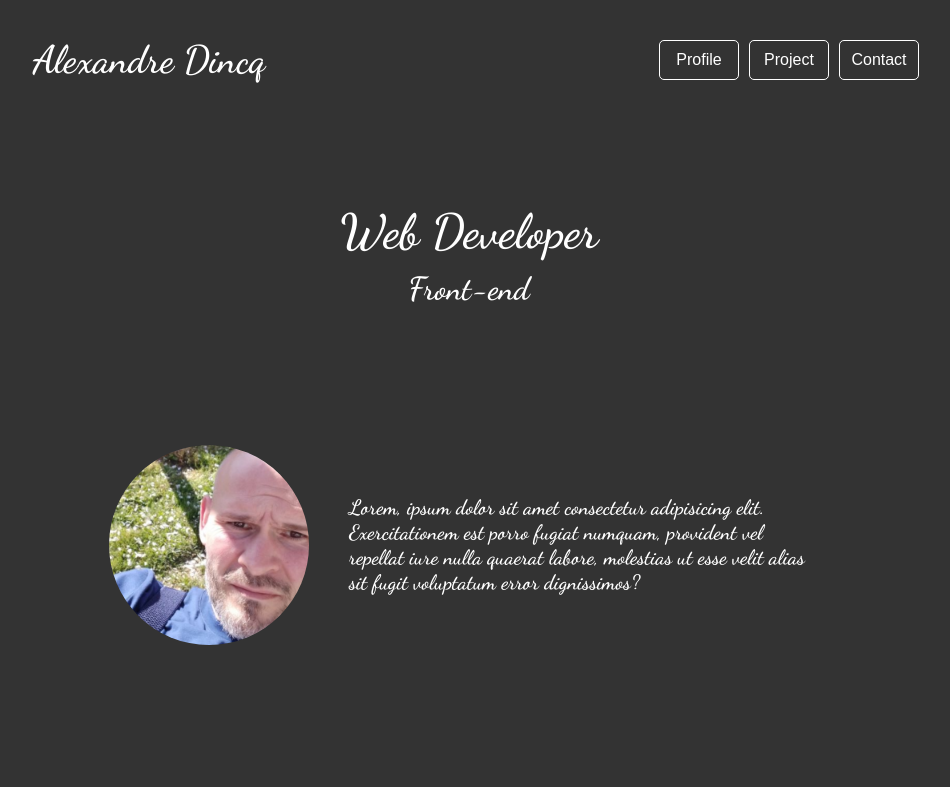
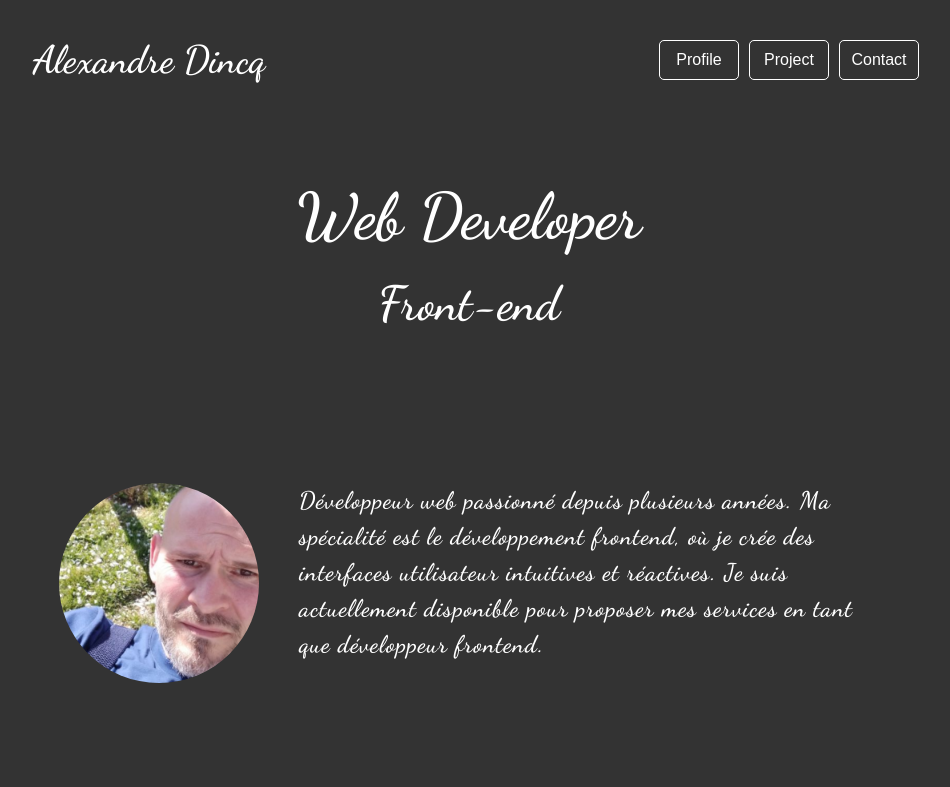
Before and after one commit to dagarbolino/porteFolio, a plain HTML site: page index.html in a window 1280 px wide. Shown: the top 787 px of the page, without its empty margins (171-1121 px from the left). Drawn offline with Linux system fonts and the light colour scheme.

Commit message:
Mise à jour du contenu et du style de la page d'accueil

```diff
--- a/index.html
+++ b/index.html
@@ -46,10 +46,8 @@
 
       <div class="profil">
         <img src="assets/images/profile-1.png" alt="img-moi" class="imgProfil">
-        <p class="profil_p">Lorem, ipsum dolor sit amet consectetur adipisicing elit. Exercitationem est porro
-          fugiat numquam, provident vel repellat iure nulla quaerat labore,
-          molestias ut esse velit alias sit
-          fugit voluptatum error dignissimos?
+        <p class="profil_p">Développeur web passionné depuis plusieurs années. Ma spécialité est le développement frontend, où je crée des interfaces utilisateur intuitives et réactives. Je suis actuellement disponible pour proposer mes services en tant que développeur frontend.
+
         </p>
       </div>
 
--- a/style.css
+++ b/style.css
@@ -10,7 +10,6 @@
 a {
   color: #fff;
   text-decoration: none;
-
 }
 
 body {
@@ -24,7 +23,6 @@ body {
   flex-direction: column;
   align-items: center;
   justify-content: center;
-
   font-family: Dancing Script;
   font-weight: 300;
   font-style: 20px;
@@ -57,7 +55,6 @@ p {
 
 .nav-links {
   width: 100%;
-
   display: flex;
   flex-direction: row;
   justify-content: center;
@@ -79,19 +76,18 @@ main {
 }
 
 .banner {
-
   display: flex;
   flex-direction: column;
   align-items: center;
   justify-content: center;
-  padding: 10px;
+
   background-color: #333;
   color: #fff;
   gap: 10px;
+  height: 80px;
 }
 
 .profil {
-
   height: 600px;
   display: flex;
   flex-direction: column;
@@ -108,7 +104,9 @@ main {
 }
 
 .profil_p {
-
+  font-size: 1.2rem;
+  line-height: 1.3;
+  letter-spacing: 1px;
   display: flex;
   flex-direction: column;
   justify-content: center;
@@ -118,7 +116,7 @@ main {
   color: #fff;
   gap: 20px;
   margin-bottom: 20px;
-  margin-top: 20px;
+
 }
 
 .imgProfil {
@@ -129,7 +127,6 @@ main {
 }
 
 .stack {
-
   height: 300px;
   display: flex;
   flex-direction: column;
@@ -165,7 +162,6 @@ main {
   flex-direction: column;
   background-color: #333;
   height: 70px;
-
 }
 
 .cards {
@@ -181,16 +177,12 @@ main {
   width: 100%;
 }
 
-
-
 .card {
   width: 300px;
   height: 250px;
   filter: grayscale();
   transition: filter 0.4s ease-in-out;
 }
-
-
 
 .card:hover {
   filter: none;
@@ -251,7 +243,6 @@ footer {
   font-size: 1.1rem;
 }
 
-
 .contact_p {
   display: flex;
   flex-direction: column;
@@ -280,7 +271,7 @@ button {
 
 @media screen and (min-width: 768px) {
 
-  /*header*/
+  /*---------------header---------------*/
   header {
     display: flex;
     flex-direction: row;
@@ -330,31 +321,38 @@ button {
     height: 40px;
   }
 
-  /*main*/
+  /*------------------main------------------*/
 
   .banner {
     height: 250px;
     padding: 0;
-
   }
 
-
   .profil_h2 {
-    font-size: 3rem;
+    font-size: 4rem;
     margin-top: 20px;
+    margin-bottom: 10px;
   }
 
   .banner p {
-    font-size: 2rem;
+    font-size: 3rem;
   }
-
 
   .profil {
     display: flex;
     flex-direction: row;
     justify-content: center;
-    height: 350px;
+    height: 425px;
+    margin: 0 auto;
 
+  }
+
+  .profil img {
+    width: 200px;
+    height: 200px;
+    border-radius: 50%;
+    object-fit: cover;
+    shape-outside: content-box;
   }
 
   .profil p {
@@ -362,7 +360,10 @@ button {
     flex-direction: row;
     justify-content: center;
     height: 350px;
-    width: 500px;
+    width: 600px;
+    line-height: 1.5;
+    letter-spacing: 1px;
+    font-size: 1.5rem;
   }
 
   .stack {
@@ -409,6 +410,7 @@ button {
     margin-top: 30px;
   }
 
+  /*------------footer-------------*/
   footer {
     height: 500px;
 
```
